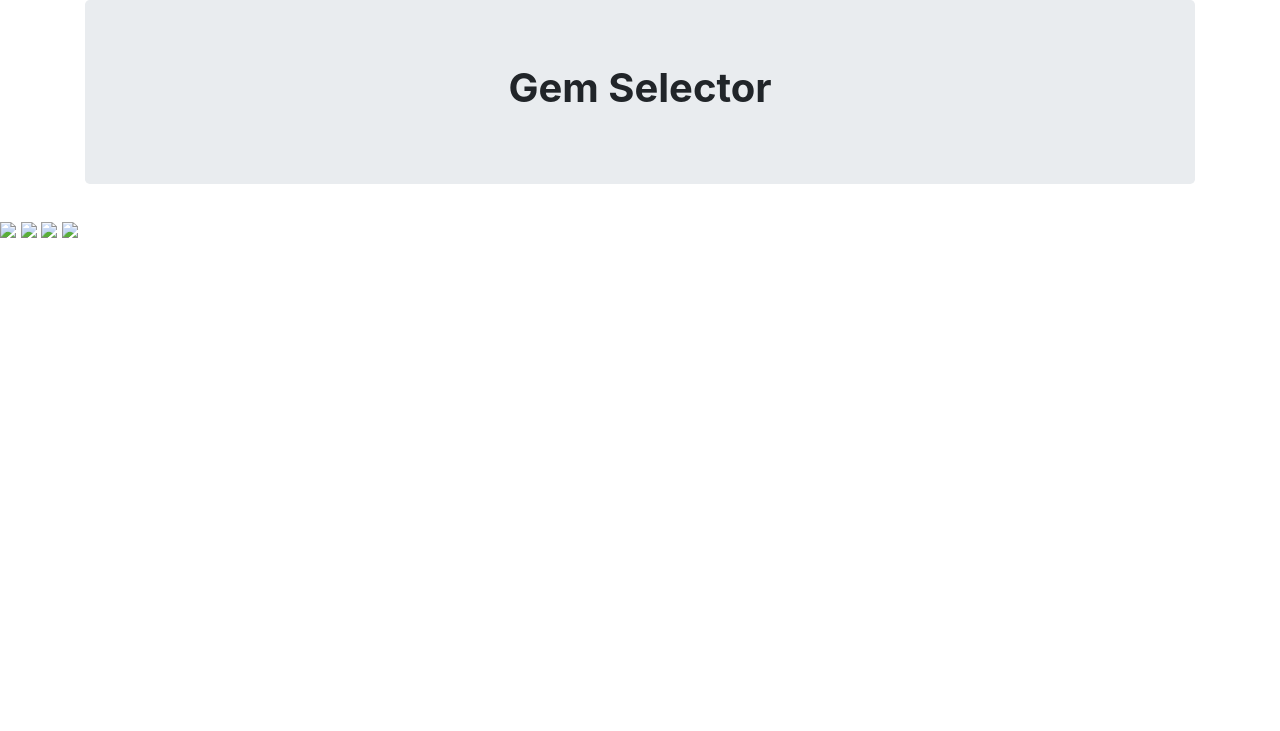
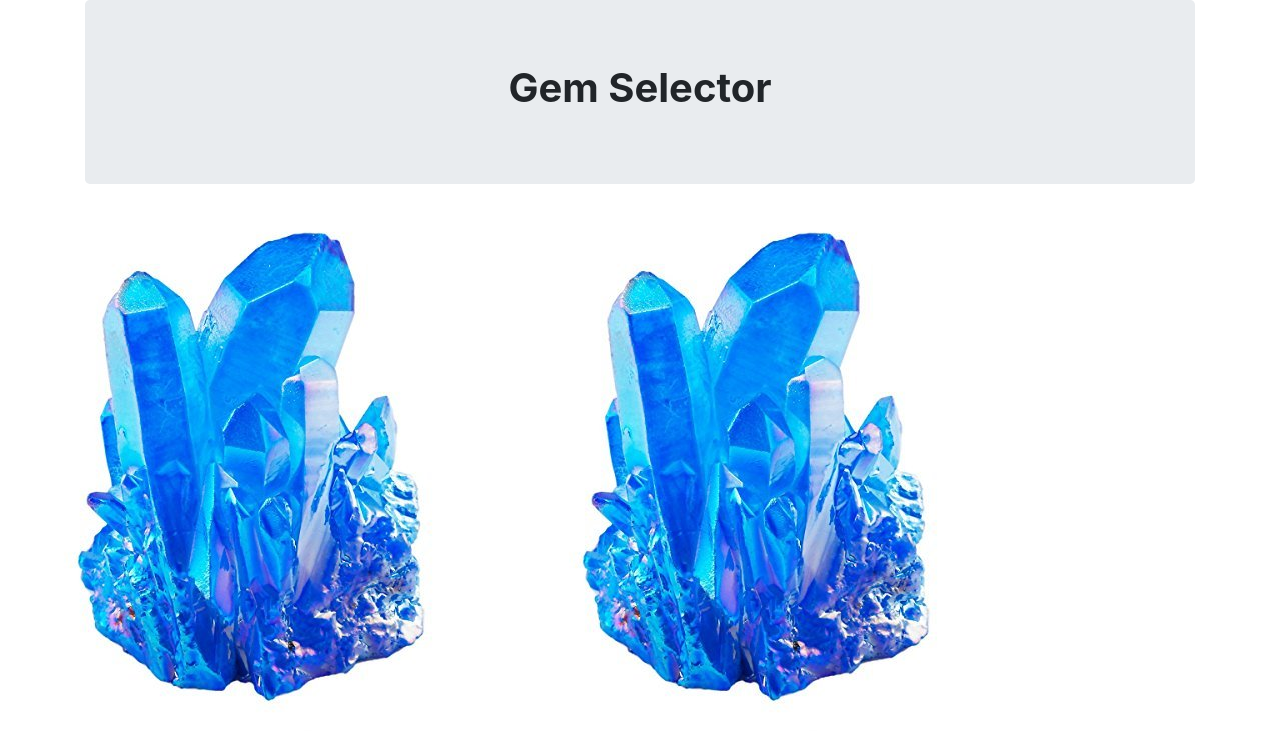
Before and after one commit to NathanKloer/unit-4-game, a plain HTML site: page index.html in a window 1280 px wide. Shown: the top 731 px of the page. Drawn offline with nearby package versions, Linux system fonts and the light colour scheme.

Commit message:
altered index

```diff
--- a/index.html
+++ b/index.html
@@ -25,10 +25,10 @@
         </div>
 
         <div class="buttons">
-            <img class="image" id="image1" src="../images/crystal.jpg">
-            <img class="image" id="image2" src="../images/crystal.jpg">
-            <img class="image" id="image3" src="../images/crystal.jpg">
-            <img class="image" id="image4" src="../images/crystal.jpg">
+            <img class="image" id="image1" src="assets/images/crystal.jpg">
+            <img class="image" id="image2" src="assets/images/crystal.jpg">
+            <img class="image" id="image3" src="assets/images/crystal.jpg">
+            <img class="image" id="image4" src="assets/images/crystal.jpg">
         </div>
 
 
```
